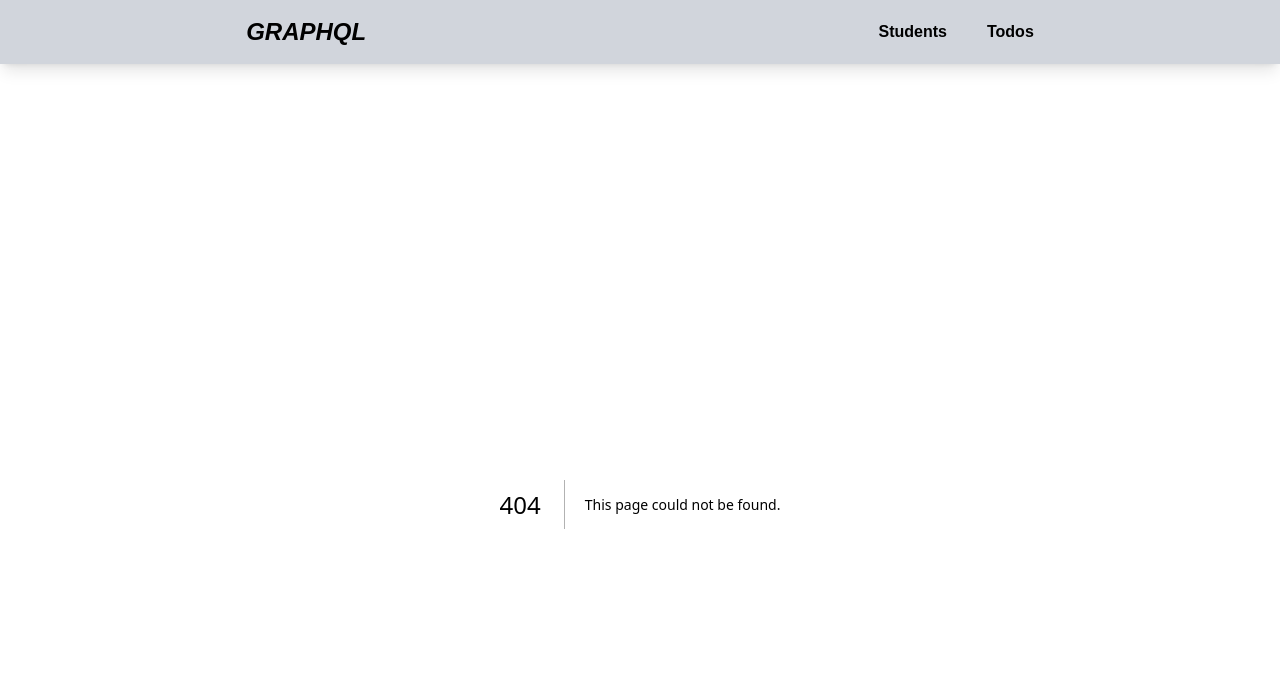
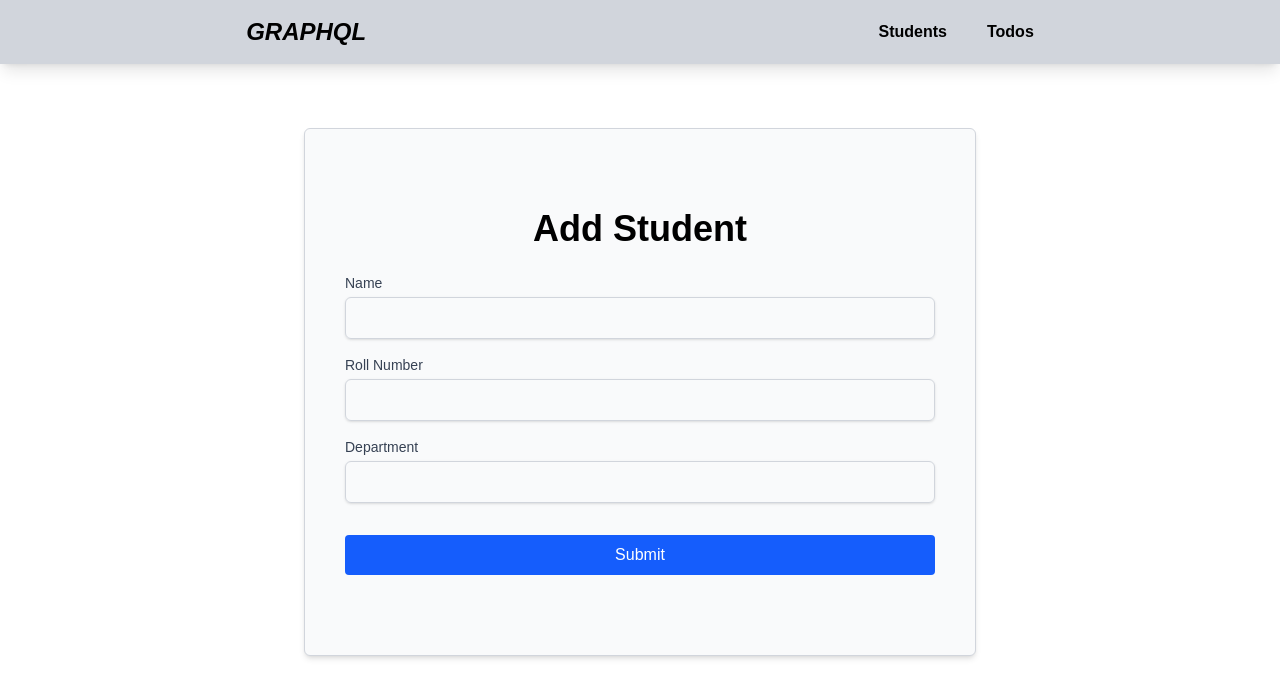
Before and after one commit to Tashfeen-Pursue/GraphQL, a Next.js app in the folder client/: page /student/add in a window 1280 px wide. Before the commit this address had no page. Shown: the top 698 px of the page. Built offline with nearby package versions, Linux system fonts and the light colour scheme.

Commit message:
functionality - Add New Student

```diff
--- a/client/src/app/page.js
+++ b/client/src/app/page.js
@@ -1,20 +1,27 @@
 "use client";
 import { useQuery } from "@apollo/client";
 import { GET_STUDENTS } from "./student/queries";
+import Link from "next/link";
 
 export default function Home() {
   const { data } = useQuery(GET_STUDENTS);
 
   return (
-    <div className="mt-20 flex justify-center items-center flex-col">
-
-      <h1 className="text-cyan-600 text-2xl font-bold text-center ">
-        STUDENTS LIST
-      </h1>
+    <div className="mt-20 flex justify-center items-center flex-col max-w-4xl mx-auto">
+      <div className="flex justify-between items-center w-full">
+        <span className="text-cyan-600 text-3xl font-extrabold text-center ">
+          STUDENTS LIST
+        </span>
+        <Link href={"/student/add"}>
+          <button className="bg-cyan-600 text-white rounded shadow px-3 py-0.5 cursor-pointer">
+            Add Student
+          </button>
+        </Link>
+      </div>
 
       {/* STUDENT TABLE */}
-      <div className="overflow-x-auto mt-6 shadow-md rounded-md">
-        <table className="min-w-3xl border border-gray-200 rounded-md text-sm">
+      <div className="overflow-x-auto max-w-4xl w-full mt-6 shadow-md rounded-md">
+        <table className=" border border-gray-200 w-full rounded-md text-sm">
           <thead className="bg-gray-300 text-left">
             <tr>
               <th className="px-4 py-2 border-b">Name</th>
--- /dev/null
+++ b/client/src/app/student/add/page.js
@@ -0,0 +1,106 @@
+"use client";
+import { useMutation } from "@apollo/client";
+import { useState } from "react";
+import { ADD_NEW_STUDENT, GET_STUDENTS } from "../queries";
+import { useRouter } from "next/navigation";
+
+export default function AddStudent() {
+  const router = useRouter();
+  const [name, setName] = useState("");
+  const [rollNo, setRollNo] = useState("");
+  const [dept, setDept] = useState("");
+
+  const [addStudent] = useMutation(ADD_NEW_STUDENT, {
+    refetchQueries: [{ query: GET_STUDENTS }],
+  });
+
+  const handleSubmit = async (e) => {
+    e.preventDefault();
+    try {
+      if (!name || !rollNo || !dept) {
+        return alert("All fields are required!");
+      }
+
+      await addStudent({
+        variables: {
+          name,
+          rollNo,
+          dept,
+        },
+      });
+
+      router.push("/");
+      alert("Student added successfully!");
+    } catch (error) {
+      console.log(error.message);
+      alert(error.message);
+    }
+  };
+
+  return (
+    <div className="flex items-center justify-center min-h-screen -mt-28">
+      <div className="w-full max-w-2xl px-10 py-20 bg-gray-50 shadow-md rounded-md border border-gray-300">
+        <h1 className="text-4xl font-bold mb-6 text-center">Add Student</h1>
+        <form onSubmit={handleSubmit} className="space-y-4">
+          {/* name */}
+          <div>
+            <label
+              htmlFor="name"
+              className="block text-sm font-medium text-gray-700"
+            >
+              Name
+            </label>
+            <input
+              type="text"
+              id="name"
+              value={name}
+              onChange={(e) => setName(e.target.value)}
+              className="mt-1 block w-full border border-gray-300 rounded-md shadow-sm p-2 focus:outline-none focus:ring-2 focus:ring-blue-500"
+            />
+          </div>
+
+          {/* roll no */}
+          <div>
+            <label
+              htmlFor="rollNo"
+              className="block text-sm font-medium text-gray-700"
+            >
+              Roll Number
+            </label>
+            <input
+              type="text"
+              id="rollNo"
+              value={rollNo}
+              onChange={(e) => setRollNo(e.target.value)}
+              className="mt-1 block w-full border border-gray-300 rounded-md shadow-sm p-2 focus:outline-none focus:ring-2 focus:ring-blue-500"
+            />
+          </div>
+
+          {/* dept */}
+          <div>
+            <label
+              htmlFor="dept"
+              className="block text-sm font-medium text-gray-700"
+            >
+              Department
+            </label>
+            <input
+              type="text"
+              id="dept"
+              value={dept}
+              onChange={(e) => setDept(e.target.value)}
+              className="mt-1 block w-full border border-gray-300 rounded-md shadow-sm p-2 focus:outline-none focus:ring-2 focus:ring-blue-500"
+            />
+          </div>
+
+          <button
+            type="submit"
+            className="w-full mt-4 bg-blue-600 text-white py-2 px-4 rounded hover:bg-blue-700 transition-colors"
+          >
+            Submit
+          </button>
+        </form>
+      </div>
+    </div>
+  );
+}
--- a/client/src/app/student/queries.js
+++ b/client/src/app/student/queries.js
@@ -9,3 +9,13 @@ export const GET_STUDENTS = gql`
     }
   }
 `;
+
+export const ADD_NEW_STUDENT = gql`
+  mutation AddStudent($name: String!, $rollNo: String!, $dept: String!) {
+    addStudent(name: $name, rollNo: $rollNo, dept: $dept) {
+      name
+      rollNo
+      dept
+    }
+  }
+`;
```
Also changed, not shown: 1 other file (tests, documents, lock files or other folders).
